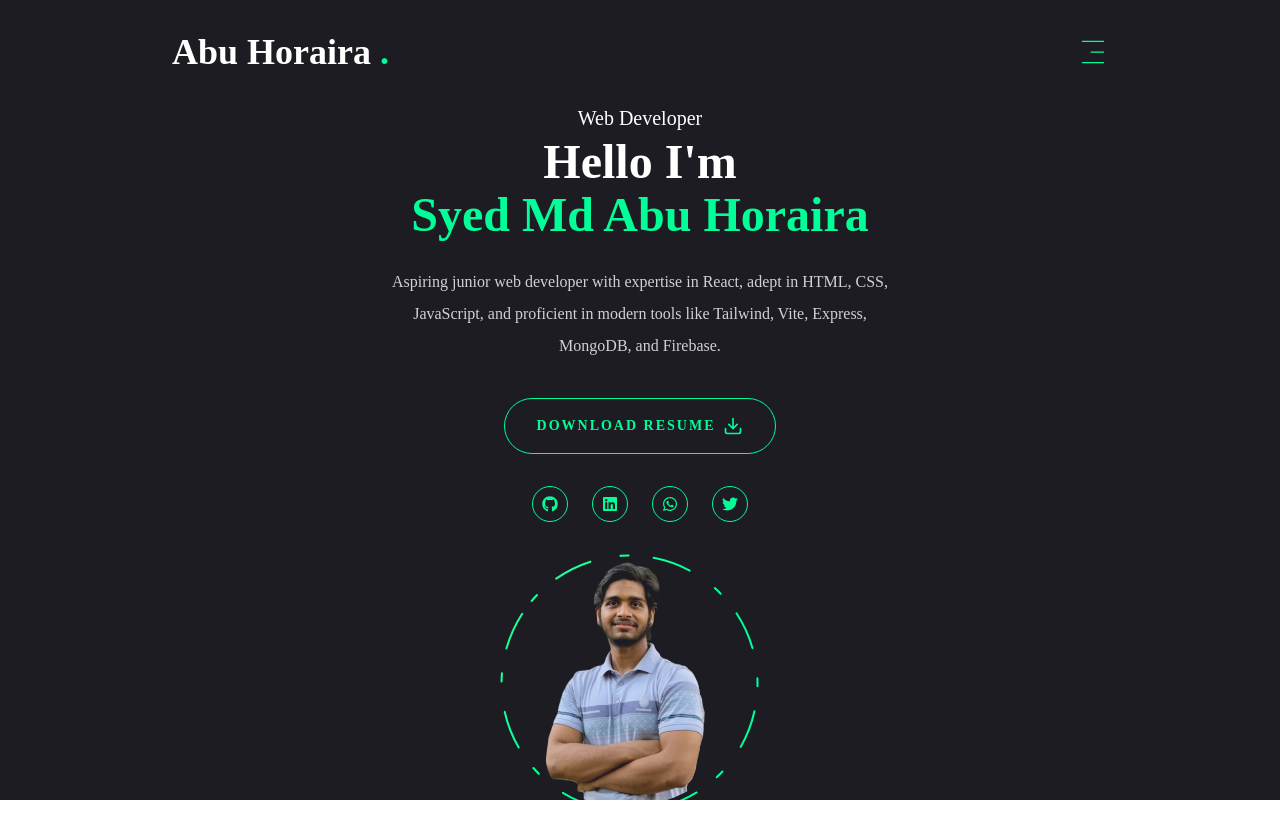
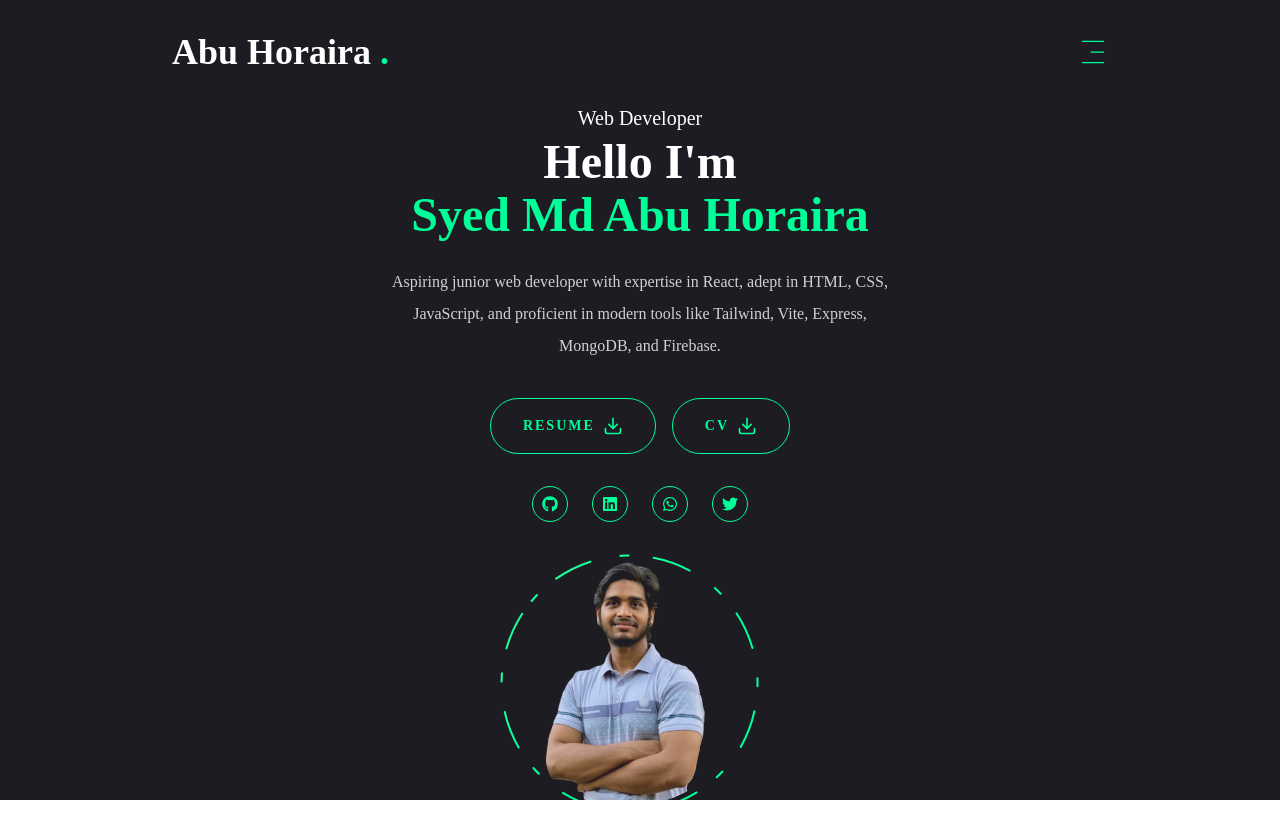
Before and after one commit to Ahnabu/portfolio-next-js, a Next.js app: page / in a window 1280 px wide. Shown: the top 838 px of the page. Built offline with nearby package versions, Linux system fonts and the light colour scheme.

Commit message:
stats and cv,resume button updated

```diff
--- a/src/components/Stats.jsx
+++ b/src/components/Stats.jsx
@@ -4,19 +4,19 @@ import CountUp from 'react-countup';
 
 const stats =[
     {
-        num: "1100+",
+        num: 1100,
         text:"hours of coding experience."
     },
     {
-        num: "16+",
+        num: 16,
         text:"Projects completed."
     },
     {
-        num: "15+",
+        num: 15,
         text:"Technologies mastered."
     },
     {
-        num: "1100+",
+        num: 1100,
         text:"Code commits."
     },
 ]
--- a/src/components/Text.jsx
+++ b/src/components/Text.jsx
@@ -33,22 +33,24 @@ const Text = () => {
                 <p className="max-w-[500px] mb-9 text-white/80">Aspiring junior web developer with expertise in React, adept in HTML, CSS, JavaScript, and proficient in modern tools like Tailwind, Vite, Express, MongoDB, and Firebase.</p>
                 {/* btn & socials */}
                 <div className="flex flex-col xl:flex-row items-center gap-8">
+                    <div className="flex gap-4">
                         <Button variant='outline'
                             size='lg'
                             className="uppercase flex items-center gap-2"
                             onClick={() => { downloadResume() }}
                         >
-                        <span>Download Resume</span>
+                            <span>Resume</span>
                             <FiDownload className="text-xl" />
                         </Button>
                         <Button variant='outline'
                             size='lg'
-                        className="uppercase hidden xxl:flex items-center gap-2  "
+                            className="uppercase flex items-center gap-2"
                             onClick={() => { downloadCV() }}
                         >
-                        <span>Download CV</span>
+                            <span>CV</span>
                             <FiDownload className="text-xl" />
                         </Button>
+                    </div>
                     <div className="mb-8 xl:mb-0 ">
                         <Social containerStyles='flex gap-6' iconStyles="w-9 h-9 border border-accent rounded-full flex justify-center items-center text-accent text-base hover:bg-accent hover:text-primary hover:transition-all duration-500"></Social>
                     </div>
```
Lines whose indentation alone changed are shown as unchanged.
